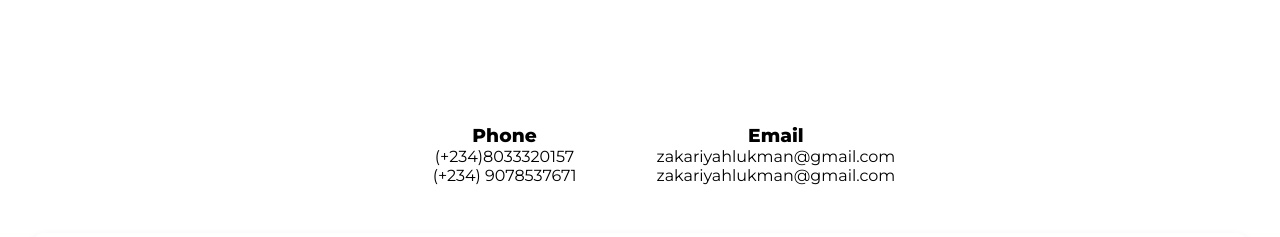
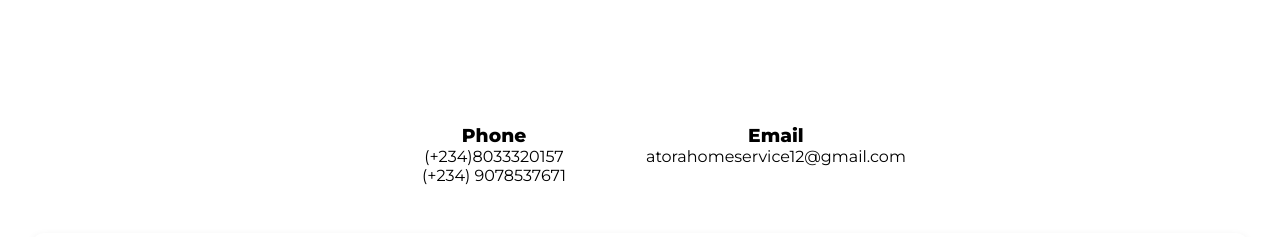
Before and after one commit to BShola1993/Atora-Home-Services, a plain HTML site: page index.html in a window 1280 px wide. Shown: the part 4682-4919 px from the top of the page. Drawn offline with Linux system fonts and the light colour scheme; some icons are missing.

Commit message:
Update index.html

```diff
--- a/index.html
+++ b/index.html
@@ -428,8 +428,7 @@
                         <div class="icons">
                             <i class="bx bx-envelope"></i>
                             <h3>email</h3>
-                            <p>zakariyahlukman@gmail.com</p>
-                            <p>zakariyahlukman@gmail.com</p>
+                            <p>atorahomeservice12@gmail.com</p>
                         </div>
                     </div>
 
```
